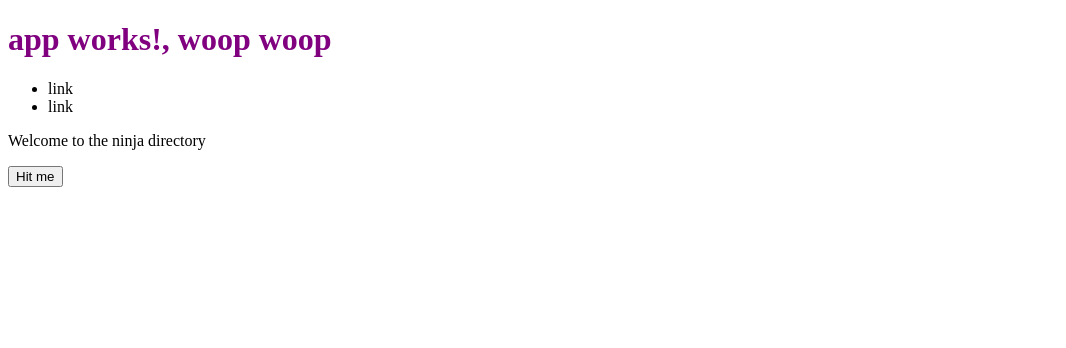
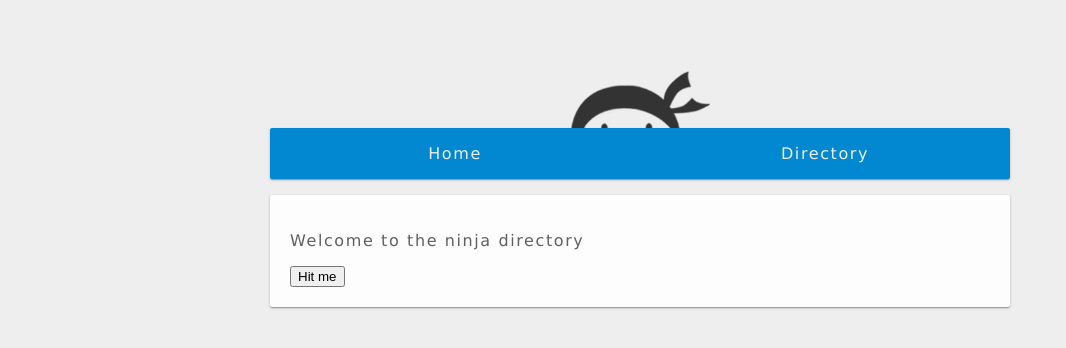
Before and after one commit to amnotafraid/ninja-directory, an Angular app: page / in a window 1280 px wide. Shown: the top 348 px of the page, without its empty margins (0-1066 px from the left). Built offline with nearby package versions, Linux system fonts and the light colour scheme.

Commit message:
Lesson 17

```diff
--- a/src/app/app.component.html
+++ b/src/app/app.component.html
@@ -2,8 +2,8 @@
   <h1>{{title}}</h1>
   <nav>
     <ul>
-      <li>link</li>
-      <li>link</li>
+      <li><a [routerLink]="['/']">Home</a></li>
+      <li><a [routerLink]="['directory']">Directory</a></li>
     </ul>
   </nav>
 </header>
--- a/src/styles.css
+++ b/src/styles.css
@@ -1,3 +1,144 @@
-h1 {
-  color: purple;
+body{
+  font-family: verdana;
+  letter-spacing: 0.1em;
+  color: #606060;
+  background: #eee;
+  padding: 20px;
 }
+
+h1,h2,h3{
+  font-weight: normal;
+  margin-top: 0;
+}
+
+h1{
+  text-indent: -10000px;
+  background: url(logo.png) no-repeat center bottom;
+  background-size: 100%;
+  width: 140px;
+  height: 100px;
+  margin: 0 auto;
+}
+
+/* NAVBAR */
+
+nav{
+  width: 100%;
+  max-width: 740px;
+  margin: 0 auto;
+}
+
+nav ul{
+  padding: 0 !important;
+  background: #0288d1;
+  display: flex;
+  box-shadow: 0 1px 3px 0 rgba(0,0,0,0.2),0 1px 1px 0 rgba(0,0,0,0.14),0 2px 1px -1px rgba(0,0,0,0.12);
+  border-radius: 2px;
+  margin-top: 0;
+}
+
+nav li{
+  flex-basis: 0;
+  flex-grow: 1;
+  list-style-type: none;
+}
+
+nav a{
+  text-align: center;
+  padding: 16px 0;
+  color: #eee;
+  display: block;
+  text-decoration: none;
+}
+
+nav a:hover{
+  background: #1298e1;
+}
+
+/* MAIN */
+
+#main{
+  background: #fdfdfd;
+  padding: 20px;
+  box-shadow: 0 1px 3px 0 rgba(0,0,0,0.2),0 1px 1px 0 rgba(0,0,0,0.14),0 2px 1px -1px rgba(0,0,0,0.12);
+  border-radius: 2px;
+  width: 100%;
+  max-width: 740px;
+  box-sizing: border-box;
+  margin: 0 auto
+}
+
+#filter{
+  padding: 12px;
+  background: #e7e7e7;
+  border-radius: 2px;
+  line-height: 30px
+}
+
+#filter input{
+  padding: 8px;
+  width: 300px;
+  border: 1px solid #d4d4d4;
+  border-radius: 2px;
+  float: right;
+}
+
+#filter:after{
+  content: "";
+  display: block;
+  clear: both;
+}
+
+#ninja-listing li{
+  padding: 16px 0;
+  border-bottom: 1px solid #e4e4e4;
+}
+
+.single-ninja span{
+  display: inline-block;
+  border-radius: 2px;
+  font-size: 14px;
+  text-transform: uppercase;
+  padding: 8px !important;
+}
+
+.single-ninja h3{
+  padding: 4px;
+  font-size: 20px;
+  margin-left: 20px;
+  display: inline-block;
+}
+
+.single-ninja div{
+  float: right;
+  margin-right: 10px;
+  line-height: 20px;
+  cursor: pointer;
+}
+
+#add-ninja{
+  margin-top: 30px;
+  background: #e7e7e7;
+  padding: 10px;
+  border-radius: 2px;
+}
+
+#add-ninja input{
+  display: inline-block;
+  padding: 10px;
+  border-radius: 2px;
+  border: 1px solid #ddd;
+  width: 240px;
+}
+
+#add-ninja button{
+  background: #0288d1;
+  color: #eee;
+  padding: 8px 10px;
+  border: 0;
+  borader-radius: 2px;
+  font-size: 16px;
+  letter-spacing: 1px;
+  cursor: pointer;
+  float: right;
+}
```
Also changed, not shown: src/logo.png (added), 1 other file (tests, documents, lock files or other folders).
